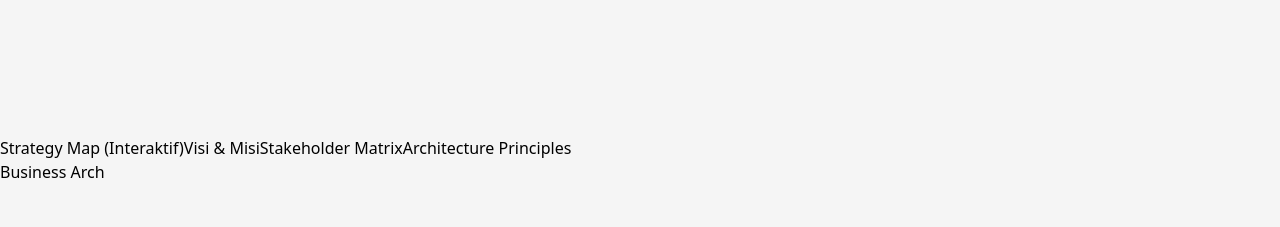
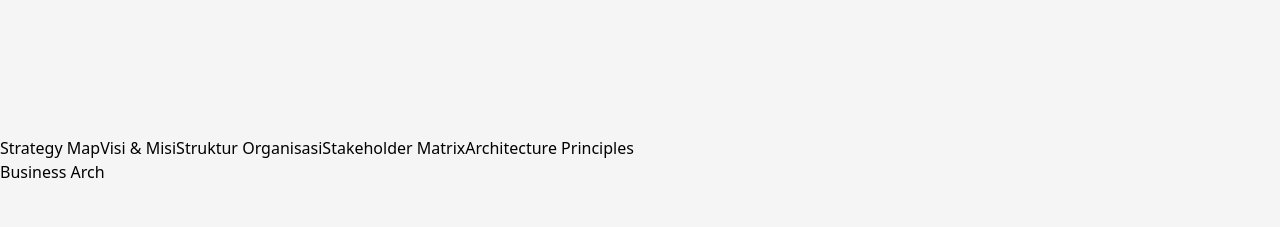
Before and after one commit to naomiguen/EA-MAGANG-BMKG, a React (Vite) app: page / in a window 1280 px wide. Shown: the part 1240-1467 px from the top of the page. Built offline with nearby package versions, Linux system fonts and the light colour scheme.

Commit message:
Regenerate package-lock.json

```diff
--- a/src/components/Navbar.jsx
+++ b/src/components/Navbar.jsx
@@ -18,8 +18,9 @@ const Navbar = () => {
       name: 'Architecture Vision',
       href: '/vision',
       children: [
-        { name: 'Strategy Map (Interaktif)', href: '/vision/strategy' },
+        { name: 'Strategy Map', href: '/vision/strategy' },
         { name: 'Visi & Misi', href: '/vision/goals' },
+        { name: 'Struktur Organisasi', href: '/business/organization' },
         { name: 'Stakeholder Matrix', href: '/vision/stakeholders' },
         { name: 'Architecture Principles', href: '/vision/principles' },
       ]
@@ -28,7 +29,6 @@ const Navbar = () => {
       name: 'Business Arch',
       href: '/business',
       children: [
-        { name: 'Struktur Organisasi', href: '/business/organization' },
         { name: 'Business Process Map', href: '/business/process' },
         { name: 'Value Chain', href: '/business/value-chain' },
       ]
```
Also changed, not shown: 1 other file (tests, documents, lock files or other folders).
